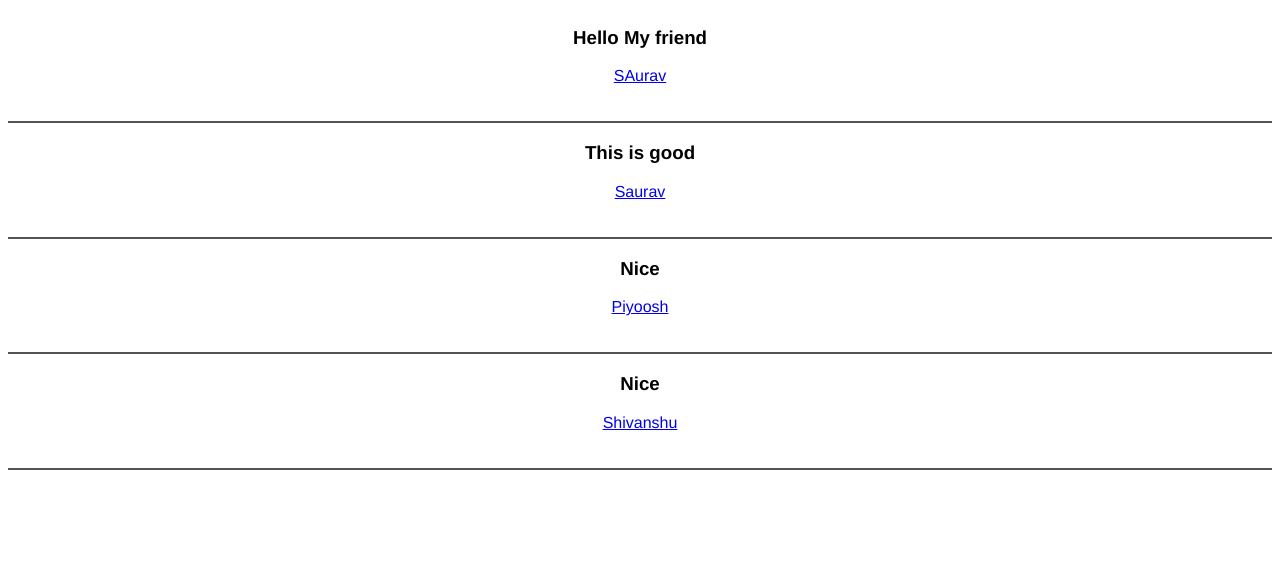
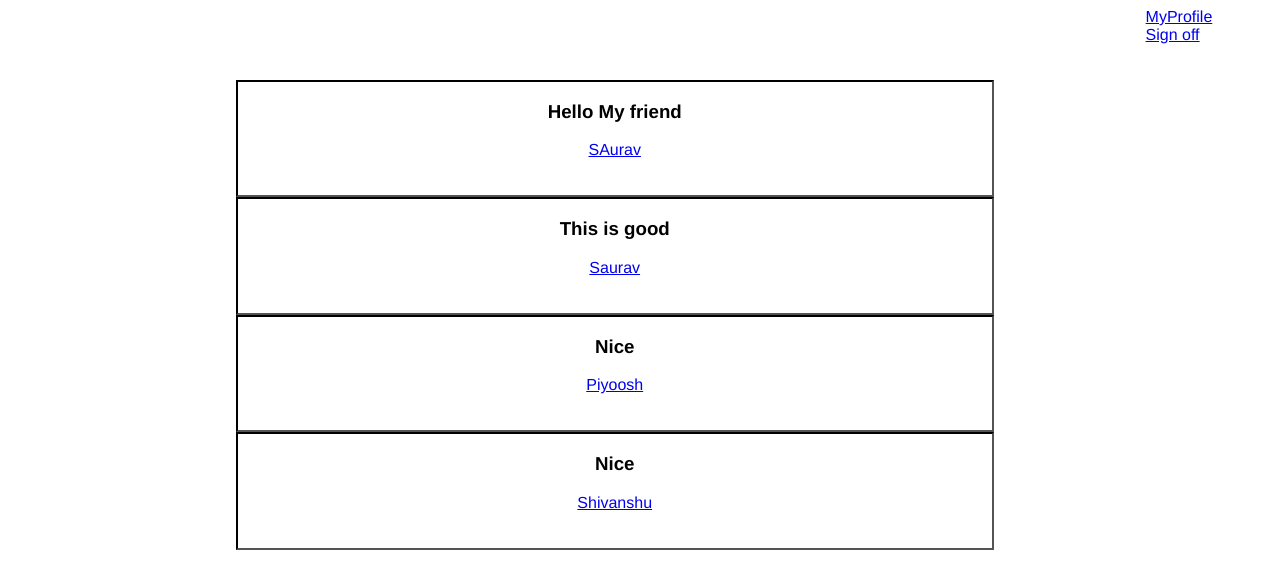
Before and after one commit to justpiyoosh/EMS_Frontend, a React (Create React App) app: page /viewpost in a window 1280 px wide. Shown: the top 588 px of the page. Built offline with nearby package versions, Linux system fonts and the light colour scheme.

Commit message:
Profile Section

```diff
--- a/src/App.css
+++ b/src/App.css
@@ -7,9 +7,9 @@
   display: flex;
   flex-wrap: wrap;
   width: 100%;
-  overflow: hidden;
+  align-items: center;
 }
-.Header{
+footer{
   text-align: center;
   border-bottom: rgba(17, 99, 207, 0.835) 2px inset;
   font-size: xx-large;
@@ -122,10 +122,13 @@ color: rgb(0, 153, 255);
   align-items: center;
   justify-content: center;
   text-align: center;
-  border-bottom: black 2px inset;
+  border: black 2px inset;
 }
 .PostBlock{
-  width: 100%;
+  margin-left: 18%;
+  width: 60%;
+  align-items: center;
+  text-align: center;
 }
 
 .HomePageImage{
--- a/src/App.js
+++ b/src/App.js
@@ -5,6 +5,7 @@ import Signup from './Signup'
 import CreateBlog from './Blogs/CreateBlog'
 import Posts from './posts/Posts'
 import './App.css'
+import Profile from './profile/profile'
 function App() {
   return (
     <div className = 'App'>
@@ -14,6 +15,7 @@ function App() {
         <Route path = '/signup' exact component = {Signup}/>
         <Route path = '/viewpost' exact component = {Posts}/>
         <Route path = '/createpost' exact component = {CreateBlog}/>
+        <Route path = '/profile' exact component = {Profile}/>
       </Switch>
     </div>
   );
--- a/src/posts/Post.js
+++ b/src/posts/Post.js
@@ -1,4 +1,3 @@
-import Axios from 'axios';
 import React from 'react';
 import { NavLink } from 'react-router-dom';
 const Post = (props) =>{
--- a/src/posts/Posts.js
+++ b/src/posts/Posts.js
@@ -1,5 +1,6 @@
 import React, { Component } from 'react';
-import Post from './Post'
+import Post from './Post';
+import { NavLink } from 'react-router-dom';
 export default class Posts extends Component{
     state = {
         posts : [{user:"SAurav",msg:"Hello My friend"},{user:"Saurav",msg:"This is good"},{user:"Piyoosh",msg:"Nice"},{user:"Shivanshu",msg:"Nice"}]
@@ -10,8 +11,20 @@ export default class Posts extends Component{
                 return <Post key = {index} item = {data}/>
             });
         return(
-            <div class = "PostBlock">
-                {post}
+            <div style = {{'width':"100%"}}>
+                <div style = {{"margin-left":"90%"}}>
+                    <div>
+                        <NavLink to = '/profile'>MyProfile</NavLink>
+                    </div>
+                    <div>
+                        <NavLink to = '/'>Sign off</NavLink>
+                    </div>
+                </div>
+                <br/>
+                <br/>
+                <div class = "PostBlock">
+                    {post}
+                </div>
             </div>
         );
     }
--- /dev/null
+++ b/src/profile/profile.js
@@ -0,0 +1,10 @@
+import React from 'react';
+import { NavLink } from 'react-router-dom';
+const Profile = (props) =>{
+return(
+<div className = "Profile">
+    <h4>UserName : SAurav</h4>
+    <h4>Email : saurav@mail.com</h4>
+</div>);
+}
+export default Profile;
```
